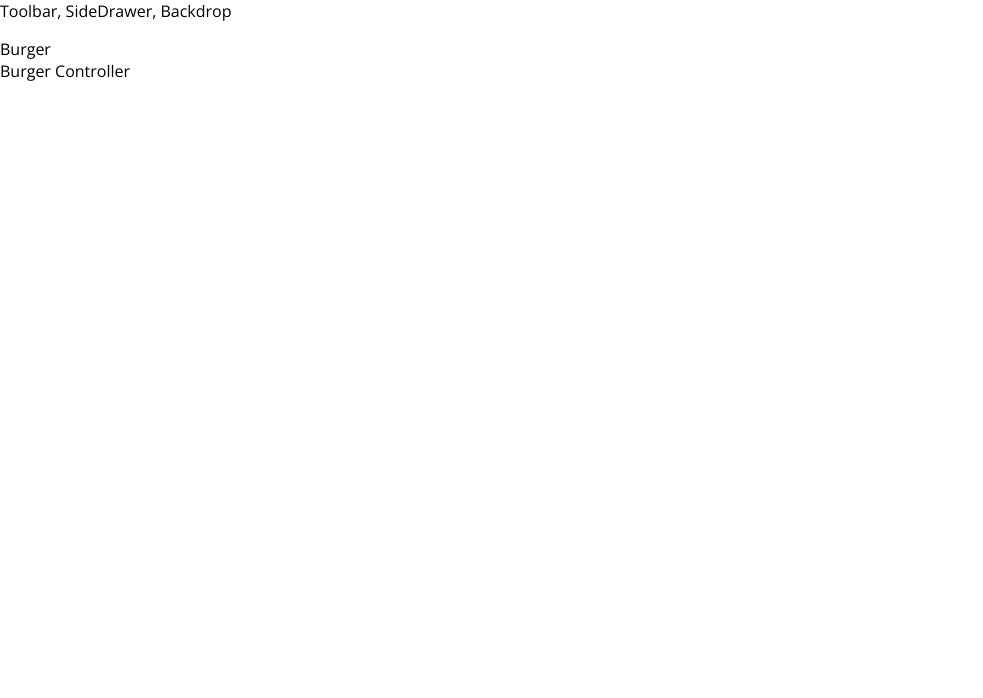
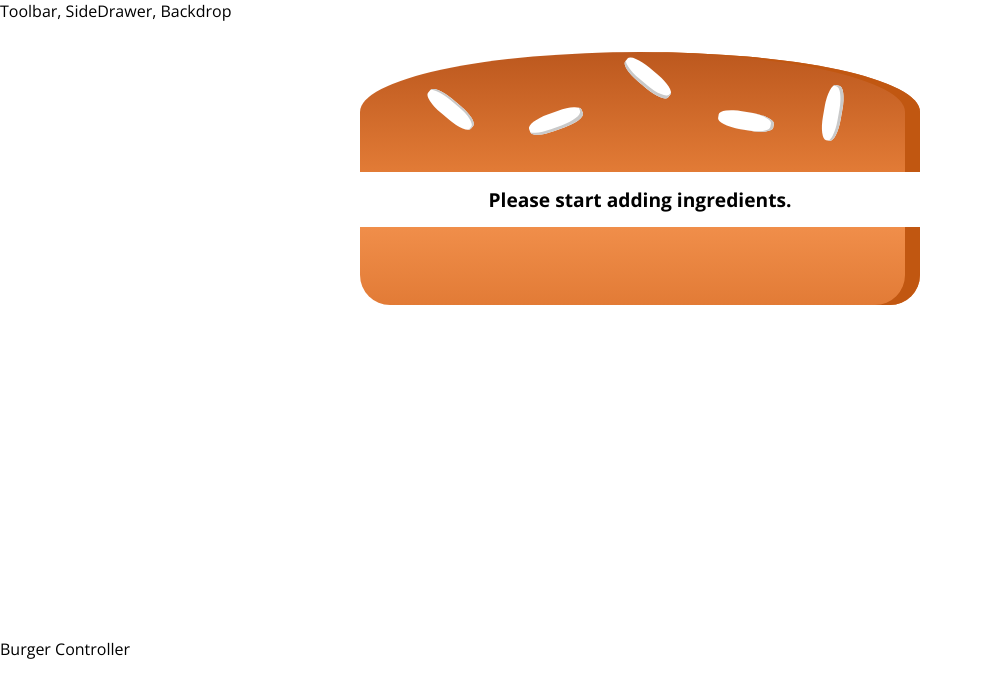
Before and after one commit to Obvinci/Burger, a React app: page / in a window 1280 px wide. Shown: the top 698 px of the page, without its empty margins (0-983 px from the left). Built offline with nearby package versions, Linux system fonts and the light colour scheme.

Commit message:
build Burger component

```diff
--- /dev/null
+++ b/src/components/Burger/Burger.css
@@ -0,0 +1,30 @@
+.Burger {
+  width: 100%;
+  margin: auto;
+  height: 250px;
+  overflow: scroll;
+  text-align: center;
+  font-weight: bold;
+  font-size: 1.2rem;
+}
+
+@media (min-width: 500px) and (min-height: 40px) {
+  .Burger {
+    width: 350px;
+    height: 300px;
+  }
+}
+
+@media (min-width: 500px) and (min-height: 401px) {
+  .Burger {
+    width: 450px;
+    height: 400px;
+  }
+}
+
+@media (min-width: 1000px) and (min-height: 700px) {
+  .Burger {
+    width: 700px;
+    height: 600px;
+  }
+}
--- /dev/null
+++ b/src/components/Burger/Burger.js
@@ -0,0 +1,27 @@
+import React from 'react';
+import BurgerIngredient from './BurgerIngredient/BurgerIngredient';
+import classes from './Burger.css';
+
+const burger = (props) => {
+  let transformedIngredients = Object.keys(props.ingredients)
+    .map(igKey => {
+      return [...Array(props.ingredients[igKey])].map((_, i) => {
+        return <BurgerIngredient type={igKey} key={igKey + i} />
+      });
+    })
+    .reduce((arr, el) => {
+      return arr.concat(el);
+    }, []);
+
+  if (transformedIngredients.length === 0) transformedIngredients = <div>Please start adding ingredients.</div>
+
+  return (
+    <div className={classes.Burger}>
+      <BurgerIngredient type="bread-top" />
+      {transformedIngredients}
+      <BurgerIngredient type="bread-bottom" />
+    </div>
+  )
+}
+
+export default burger;
--- /dev/null
+++ b/src/components/Burger/BurgerIngredient/BurgerIngredient.css
@@ -0,0 +1,113 @@
+.BreadBottom {
+  height: 13%;
+  width: 80%;
+  background: linear-gradient(#F08E4A, #e27b36);
+  border-radius: 0 0 30px 30px;
+  box-shadow: inset -15px 0 #c15711;
+  margin: 2% auto;
+}
+
+.BreadTop {
+  height: 20%;
+  width: 80%;
+  background: linear-gradient(#bc581e, #e27b36);
+  border-radius: 50% 50% 0 0;
+  box-shadow: inset -15px 0 #c15711;
+  margin: 2% auto;
+  position: relative;
+}
+
+.Seeds1 {
+  width: 10%;
+  height: 15%;
+  position: absolute;
+  background-color: white;
+  left: 30%;
+  top: 50%;
+  border-radius: 40%;
+  transform: rotate(-20deg);
+  box-shadow: inset -2px -3px #c9c9c9;
+}
+
+.Seeds1:after {
+  content: "";
+  width: 100%;
+  height: 100%;
+  position: absolute;
+  background-color: white;
+  left: -170%;
+  top: -260%;
+  border-radius: 40%;
+  transform: rotate(60deg);
+  box-shadow: inset -1px 2px #c9c9c9;
+}
+
+.Seeds1:before {
+  content: "";
+  width: 100%;
+  height: 100%;
+  position: absolute;
+  background-color: white;
+  left: 180%;
+  top: -50%;
+  border-radius: 40%;
+  transform: rotate(60deg);
+  box-shadow: inset -1px -3px #c9c9c9;
+}
+
+.Seeds2 {
+  width: 10%;
+  height: 15%;
+  position: absolute;
+  background-color: white;
+  left: 64%;
+  top: 50%;
+  border-radius: 40%;
+  transform: rotate(10deg);
+  box-shadow: inset -3px 0 #c9c9c9;
+}
+
+.Seeds2:before {
+  content: "";
+  width: 100%;
+  height: 100%;
+  position: absolute;
+  background-color: white;
+  left: 150%;
+  top: -130%;
+  border-radius: 40%;
+  transform: rotate(90deg);
+  box-shadow: inset 1px 3px #c9c9c9;
+}
+
+
+.Meat {
+  width: 80%;
+  height: 8%;
+  background: linear-gradient(#7f3608, #702e05);
+  margin: 2% auto;
+  border-radius: 15px;
+}
+
+.Cheese {
+  width: 90%;
+  height: 4.5%;
+  margin: 2% auto;
+  background: linear-gradient(#f4d004, #d6bb22);
+  border-radius: 20px;
+}
+
+.Salad {
+  width: 85%;
+  height: 7%;
+  margin: 2% auto;
+  background: linear-gradient(#228c1d, #91ce50);
+  border-radius: 20px;
+}
+
+.Bacon {
+  width: 80%;
+  height: 3%;
+  background: linear-gradient(#bf3813, #c45e38);
+  margin: 2% auto;
+}
--- /dev/null
+++ b/src/components/Burger/BurgerIngredient/BurgerIngredient.js
@@ -0,0 +1,45 @@
+import React, { Component } from 'react';
+import PropTypes from 'prop-types';
+import classes from './BurgerIngredient.css';
+
+class BurgerIngredient extends Component {
+  render () {
+    let ingredient = null;
+
+    switch (this.props.type) {
+      case ('bread-top'):
+        ingredient = (
+          <div className={classes.BreadTop}>
+            <div className={classes.Seeds1}></div>
+            <div className={classes.Seeds2}></div>
+          </div>
+        )
+        break;
+      case ('bread-bottom'):
+        ingredient = <div className={classes.BreadBottom}></div>
+        break;
+      case ('meat'):
+        ingredient = <div className={classes.Meat}></div>
+        break;
+      case ('cheese'):
+        ingredient = <div className={classes.Cheese}></div>
+        break;
+      case ('salad'):
+        ingredient = <div className={classes.Salad}></div>
+        break;
+      case ('bacon'):
+        ingredient = <div className={classes.Bacon}></div>
+        break;
+      default:
+        ingredient = null;
+    }
+
+    return ingredient;
+  }
+}
+
+BurgerIngredient.propsTypes = {
+  type: PropTypes.string.isRequired
+}
+
+export default BurgerIngredient;
--- a/src/containers/BurgerBuilder/BurgerBuilder.js
+++ b/src/containers/BurgerBuilder/BurgerBuilder.js
@@ -1,11 +1,21 @@
 import React, { Component } from 'react';
 import Aux from '../../hoc/Aux';
+import Burger from '../../components/Burger/Burger';
 
 class BurgerBuilder extends Component {
+  state = {
+    ingredients: {
+      salad: 0,
+      meat: 0,
+      bacon: 0,
+      cheese: 0
+    }
+  }
+
   render () {
     return (
       <Aux>
-        <div>Burger</div>
+        <Burger ingredients={this.state.ingredients} />
         <div>Burger Controller</div>
       </Aux>
     )
```
